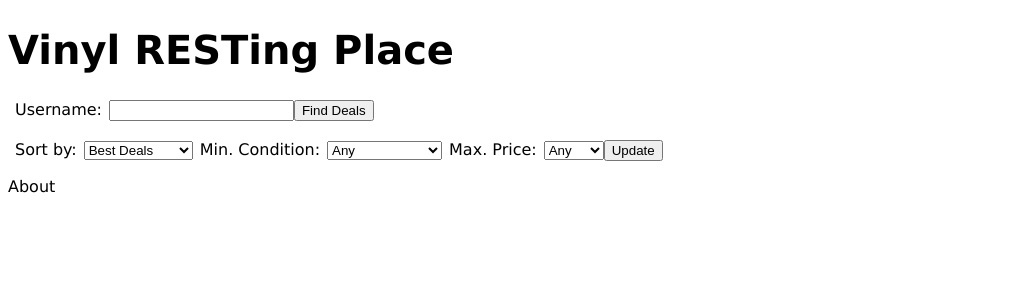
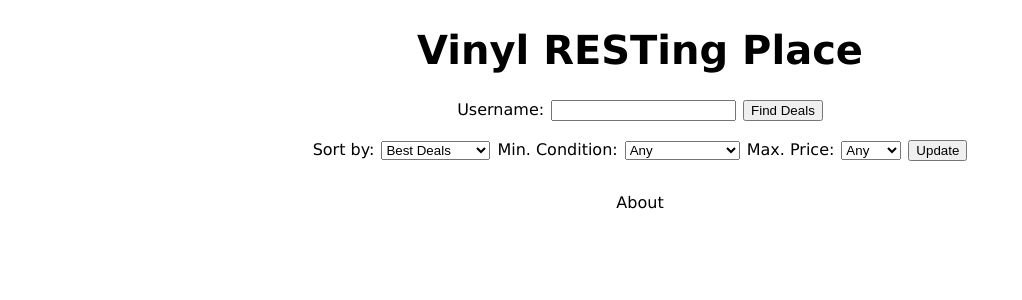
Before and after one commit to Our-Vinyl-Project/Vinyl-Project-FE, a React app: page / in a window 1280 px wide. Shown: the top 300 px of the page, without its empty margins (0-1022 px from the left). Built offline with nearby package versions, Linux system fonts and the light colour scheme.

Commit message:
basic styling added to saleslist

```diff
--- a/src/components/App.css
+++ b/src/components/App.css
@@ -1,5 +1,6 @@
 body {
   font-family: Verdana, Geneva, Tahoma, sans-serif;
+  text-align: center;
 }
 
 h1 {
@@ -7,6 +8,10 @@ h1 {
 }
 
 label {
+  margin: auto 7px;
+}
+
+button {
   margin: auto 7px;
 }
 
@@ -25,6 +30,8 @@ p {
 
 ul {
   list-style: none;
+  display: flex;
+  flex-wrap: wrap;
 }
 
 li {
@@ -32,6 +39,7 @@ li {
   border-radius: 5px;
   padding: 1%;
   width: fit-content;
+  margin: 7px;
 }
 
 a {
--- a/src/components/sale/SalesList.js
+++ b/src/components/sale/SalesList.js
@@ -1,6 +1,7 @@
 import React from 'react';
 import { Link } from 'react-router-dom';
 import PropTypes from 'prop-types';
+import styles from '../App.css';
 
 const SalesList = ({ wants }) => {
   const saleItem = wants.map(sale => (
@@ -16,9 +17,11 @@ const SalesList = ({ wants }) => {
 
   return (
     <>
-      <ul>
-        {saleItem}
-      </ul>
+      <div className={styles.SalesList}>
+        <ul>
+          {saleItem}
+        </ul>
+      </div>
     </>
   );
 };
```
